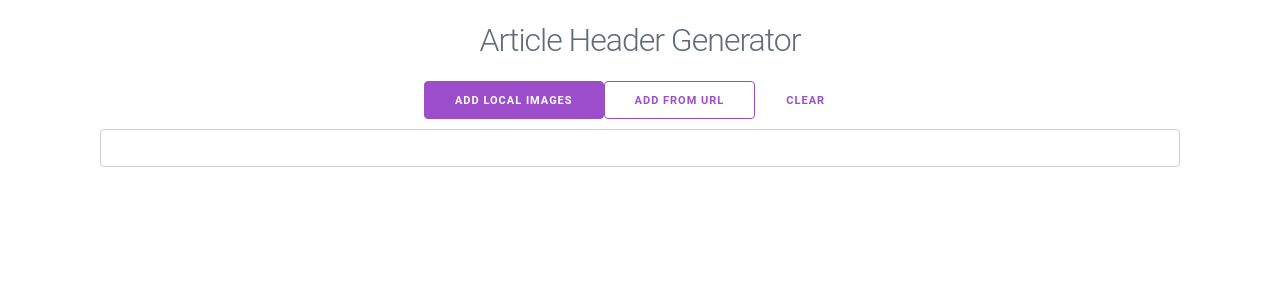
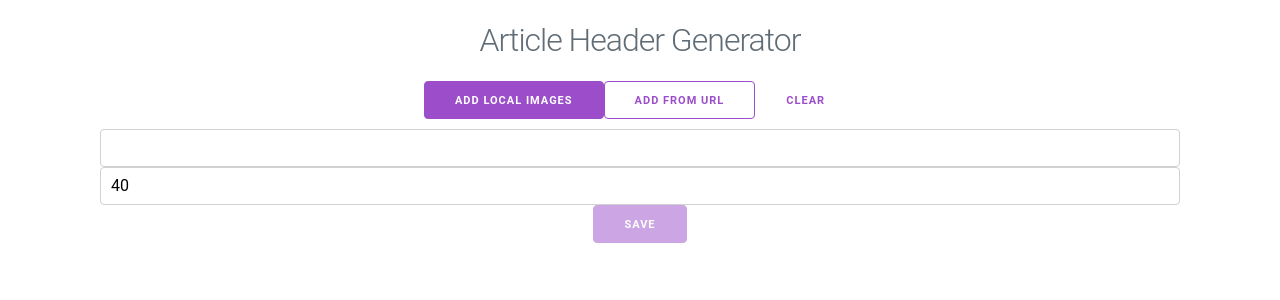
Before and after one commit to mezzode/summit, a React (Create React App) app: page / in a window 1280 px wide. Shown: the top 300 px of the page. Built offline with nearby package versions, Linux system fonts and the light colour scheme.

Commit message:
Add save button and custom spacing

```diff
--- a/src/App.css
+++ b/src/App.css
@@ -11,3 +11,15 @@
   height: 100%;
   width: 100%;
 }
+
+/* .disabled-link-btn exists to apply .button[disabled] styles to an <a> */
+
+.disabled-link-btn {
+  cursor: default;
+  opacity: .5;
+}
+
+.disabled-link-btn:hover, .disabled-link-btn:focus{
+  background-color: #9b4dca;
+  border-color: #9b4dca;
+}
--- a/src/App.tsx
+++ b/src/App.tsx
@@ -1,4 +1,6 @@
-import React, { Component, ChangeEventHandler } from 'react';
+import React, { Component, ChangeEventHandler, EventHandler, MouseEventHandler } from 'react';
+import 'milligram';
+import 'normalize.css';
 import './App.css';
 
 interface Props {}
@@ -8,25 +10,30 @@ interface State {
     name: string;
     img: HTMLImageElement;
   }[],
-  url: string|null;
+  remoteUrl: string|null;
+  spacing: number;
+  canvasUrl: string|null;
+  format: string;
 }
 
 class App extends Component<Props, State> {
   public state: State = {
     imgs: [],
-    url: '',
+    remoteUrl: '',
+    spacing: 40,
+    canvasUrl: null,
+    format: 'png',
   }
 
   private mainCanvas = React.createRef<HTMLCanvasElement>();
   private fileInput = React.createRef<HTMLInputElement>();
-  private static readonly spacing = 40;
 
   private calcFullPositions() {
     const imgs = this.state.imgs.map(img => img.img);
 
     const maxHeight = Math.max(...imgs.map(({height}) => height));
 
-    let x = App.spacing;
+    let x = this.state.spacing;
 
     // calc positions (for drawing later since resizing the canvas clears it)
     const positions = [];
@@ -34,7 +41,7 @@ class App extends Component<Props, State> {
       // TODO: put plus signs in between imgs
       const y = (maxHeight - img.height) / 2;
       positions.push({ img, x, y, });
-      x += img.width + App.spacing;
+      x += img.width + this.state.spacing;
     }
     return {
       positions,
@@ -43,6 +50,7 @@ class App extends Component<Props, State> {
   }
 
   private drawMiniPositions(): void {
+    this.clearCanvasUrl();
     const {positions, fullWidth} = this.calcFullPositions();
     if (positions.length === 0) {
       return;
@@ -70,6 +78,22 @@ class App extends Component<Props, State> {
       img.width,
       img.height
     ));
+
+    const mimeType = `image/${this.state.format}`;
+    // image/jpeg, image/webp
+
+    if (!mainCanvas.toBlob) {
+      // toBlob not supported, fallback to data url
+      this.setState({ canvasUrl: mainCanvas.toDataURL(mimeType) });
+      return;
+    }
+
+    mainCanvas.toBlob(blob => {
+      if (!blob) {
+        throw new Error();
+      }
+      this.setState({ canvasUrl: URL.createObjectURL(blob) });
+    }, mimeType);
   }
 
   addLocal = () => {
@@ -85,7 +109,7 @@ class App extends Component<Props, State> {
     const toLoad = files.length;
     let loaded = 0;
     const imgs = Array.from(files).map(f => {
-      const url = window.URL.createObjectURL(f);
+      const url = URL.createObjectURL(f);
       const img = new Image();
       img.src = url;
 
@@ -113,38 +137,56 @@ class App extends Component<Props, State> {
   }
 
   addRemote = () => {
-    const { imgs, url } = this.state;
-    if (url === null) {
+    const { imgs, remoteUrl } = this.state;
+    if (remoteUrl === null) {
       throw new Error();
     }
 
     const img = new Image();
-    img.src = url;
+    img.src = remoteUrl;
     img.crossOrigin = 'anonymous';
 
     img.addEventListener('load', () => {
-      const [name] = url.split('/').slice(-1);
+      const [name] = remoteUrl.split('/').slice(-1);
       this.setState({
         imgs: [...imgs, {
           img,
           name,
         }],
-        url: '',
+        remoteUrl: '',
       })
       this.drawMiniPositions();
     });
   }
 
-  clear = () => {
-    this.setState({ imgs: [] });
+  clear: MouseEventHandler<HTMLButtonElement> = () => {
+    this.clearCanvasUrl();
+    this.setState({
+      imgs: [],
+    });
+  }
+
+  clearCanvasUrl() {
+    const { canvasUrl } = this.state;
+    this.setState({
+      canvasUrl: null,
+    });
+    if (canvasUrl) {
+      URL.revokeObjectURL(canvasUrl);
+    }
   }
 
   changeUrl: ChangeEventHandler<HTMLInputElement> = e => {
-    this.setState({ url: e.target.value });
+    this.setState({ remoteUrl: e.target.value });
+  }
+
+  changeSpacing: ChangeEventHandler<HTMLInputElement> = e => {
+    this.setState({ spacing: parseInt(e.target.value) });
+    this.drawMiniPositions();
   }
 
   render() {
-    const { url } = this.state;
+    const { remoteUrl, spacing, canvasUrl, format } = this.state;
     return (
       <div className="main container">
         <h1>Article Header Generator</h1>
@@ -154,7 +196,12 @@ class App extends Component<Props, State> {
         <label htmlFor="fileInput" className="button">Add local images</label>
         <button className="button button-outline" onClick={this.addRemote}>Add from URL</button>
         <button className="button button-clear" onClick={this.clear}>Clear</button>
-        {url !== null && <input type="text" onChange={this.changeUrl} value={url} />}
+        {remoteUrl !== null && <input type="text" onChange={this.changeUrl} value={remoteUrl} />}
+        <input type="number" onChange={this.changeSpacing} value={spacing}  />
+        {canvasUrl ?
+          <a className="button" href={canvasUrl} download={`header.${format}`}>Save</a> :
+          <a className="button disabled-link-btn">Save</a>
+        }
       </div>
     );
   }
--- a/src/index.tsx
+++ b/src/index.tsx
@@ -3,9 +3,6 @@ import ReactDOM from 'react-dom';
 import './index.css';
 import App from './App';
 import * as serviceWorker from './serviceWorker';
-import 'milligram';
-import 'normalize.css';
-
 
 ReactDOM.render(<App />, document.getElementById('root'));
 
```
